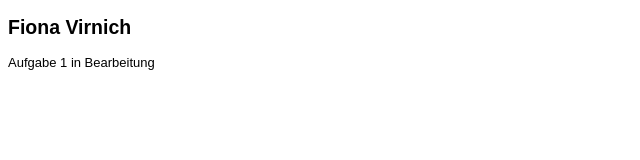
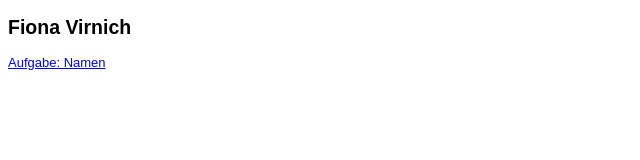
Before and after one commit to fionavi/EIA2, a plain HTML site: page L00/Steckbrief/steckbrief.htm in a window 1280 px wide. Shown: the whole page, without its empty margins (0-640 px from the left). Drawn offline with Linux system fonts and the light colour scheme.

Commit message:
im steckbrief L0a verlinkt

```diff
--- a/L00/Steckbrief/steckbrief.htm
+++ b/L00/Steckbrief/steckbrief.htm
@@ -13,6 +13,6 @@ body {
 </head>
 <body>
 	<h2>Fiona Virnich</h2>
-	<p>Aufgabe 1 in Bearbeitung</p>
+	<a href="https://fionavi.github.io/EIA2/L0a/Namencheck.html" target="_blank">Aufgabe: Namen</a><br>
 </body>
 </html>
```
